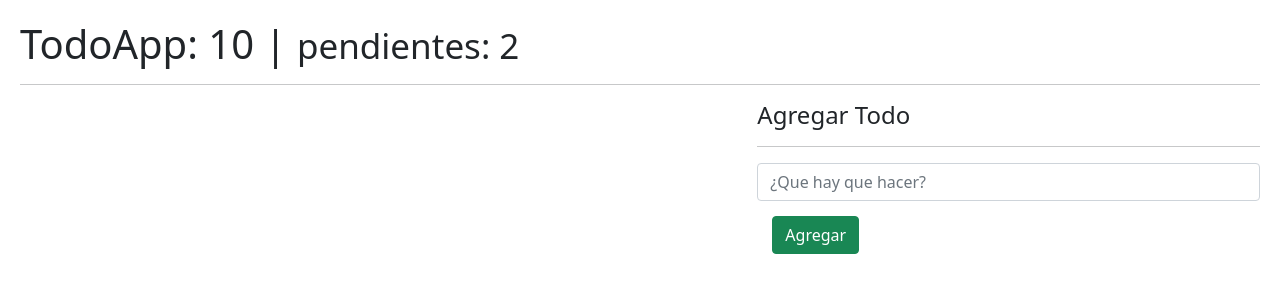
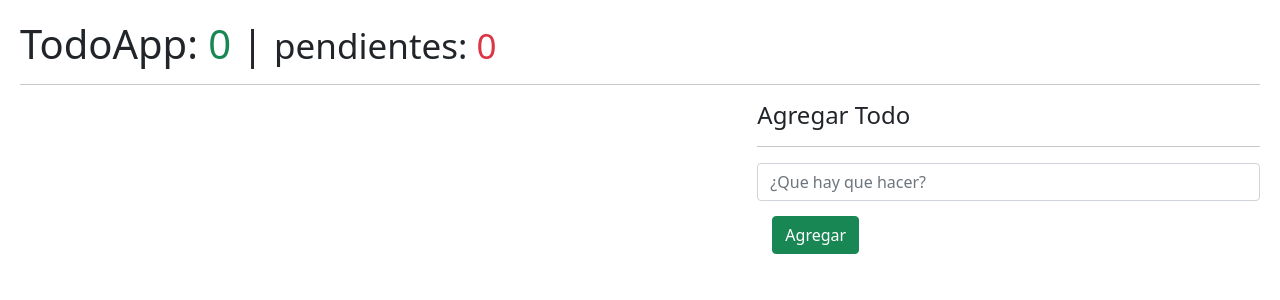
Before and after one commit to centinelaCode/Guia-Hooks-react, a React (Vite) app: page / in a window 1280 px wide. Shown: the top 300 px of the page. Built offline with nearby package versions, Linux system fonts and the light colour scheme.

Commit message:
[ADD] Se implementa toda la logica en un customHook: useTodo
=> el useTodo manejara el useReduce, useEffect y las funciones para add, remove and toggle

```diff
--- a/src/08-useReducer/TodoApp.jsx
+++ b/src/08-useReducer/TodoApp.jsx
@@ -1,60 +1,16 @@
-import { useEffect, useReducer } from 'react';
-import { todoReducer } from './todoReducer';
 import { TodoList } from './TodoList'
 import { TodoAdd } from './TodoAdd';
-
-// initial state reducer
-const initialState = [];
-
-const init = () => {
-  return JSON.parse(localStorage.getItem('todos')) || [];
-}
+import { useTodo } from '../hooks'
 
 
 export const TodoApp = () => {
-  // definimos el reducer
-  // se le pasa: nuestro reducer(todoReducer y el state inicial)
-  // obtenemos: el state(todos) y la funcion modificadora(dispatch)
-  // Al dispatch se le tien que pasar la action: la cual debe incluir el type y payload
-  const [ todos, dispatch ] = useReducer( todoReducer, initialState, init );
 
-  useEffect(() => {
-    console.log(todos);
-    localStorage.setItem('todos', JSON.stringify(todos));
-
-
-  }, [todos])
-
-
-  const handleNewTodo = ( todo ) => {
-    const action = {
-      type: '[TODO] Add Todo',
-      payload: todo
-    }
-    dispatch( action );
-  }
-
-  const handleRemoveTodo = ( id ) => {
-    // console.log({ id })
-    dispatch({
-      type: '[TODO] Remove Todo',
-      payload: id
-    })
-  }
-
-  const onToggleTodo = ( id ) => {
-    // console.log({ id })
-    dispatch({
-      type: '[TODO] Toggle Todo',
-      payload: id
-    })
-  }
-
-
+  // llamamos el custom hook useTodo
+  const {todos, todosCount, pendingTodosCount, handleRemoveTodo, onToggleTodo, handleNewTodo} = useTodo();
 
   return (
     <>
-      <h1>TodoApp: 10 | <small>pendientes: 2</small></h1>
+      <h1>TodoApp: <span className="text-success">{ todosCount }</span> | <small>pendientes: <span className="text-danger">{ pendingTodosCount }</span></small></h1>
       <hr />
 
       <div className="row">
--- a/src/08-useReducer/TodoItem.jsx
+++ b/src/08-useReducer/TodoItem.jsx
@@ -17,8 +17,8 @@ export const TodoItem = ({ todo , onRemoveTodo, onToggleTodo}) => {
         </span>
         <button
           className="btn btn-danger"
-            onClick={() => onRemoveTodo(todo.id)}
-          >Borrar</button>
+           onClick={() => onRemoveTodo(todo.id)}
+        >Borrar</button>
       </li>
     </>
   )
--- a/src/hooks/index.js
+++ b/src/hooks/index.js
@@ -3,3 +3,4 @@ export * from './useCounter';
 export * from './useFetch';
 export * from './useFormv1';
 export * from './useFormv2';
+export * from './useTodo';
--- /dev/null
+++ b/src/hooks/useTodo.js
@@ -0,0 +1,66 @@
+import { useEffect, useReducer } from 'react';
+import { todoReducer } from '../08-useReducer/todoReducer';
+
+
+// initial state reducer
+const initialState = [];
+
+// actualiza el Local Storage
+const init = () => {
+  return JSON.parse(localStorage.getItem('todos')) || [];
+}
+
+export const useTodo = () => {
+  // definimos el reducer
+  // se le pasa: nuestro reducer(todoReducer y el state inicial)
+  // obtenemos: el state(todos) y la funcion modificadora(dispatch)
+  // Al dispatch se le tien que pasar la action: la cual debe incluir el type y payload
+  const [ todos, dispatch ] = useReducer( todoReducer, initialState, init );
+
+
+  const pendingTodosCount = todos.filter(todo=> todo.done===false).length
+
+  // El efecto para actualizar el Local Storage cuando carga y cuando cambian los todos
+  useEffect(() => {
+    console.log(todos);
+    localStorage.setItem('todos', JSON.stringify(todos));
+
+  }, [todos])
+
+
+  // funcion que hace dispatch para agregar un nuevo todo
+  const handleNewTodo = ( todo ) => {
+    const action = {
+      type: '[TODO] Add Todo',
+      payload: todo
+    }
+    dispatch( action );
+  }
+
+  // funcion que hace dispatch para remover un nuevo todo
+  const handleRemoveTodo = ( id ) => {
+    // console.log({ id })
+    dispatch({
+      type: '[TODO] Remove Todo',
+      payload: id
+    })
+  }
+
+  // funcion que hace dispatch para marca como completado el todo
+  const onToggleTodo = ( id ) => {
+    // console.log({ id })
+    dispatch({
+      type: '[TODO] Toggle Todo',
+      payload: id
+    })
+  }
+
+  return {
+    todos,
+    todosCount: todos.length,
+    pendingTodosCount: todos.filter(todo=> todo.done===false).length,
+    handleNewTodo,
+    handleRemoveTodo,
+    onToggleTodo,
+  }
+}
```
